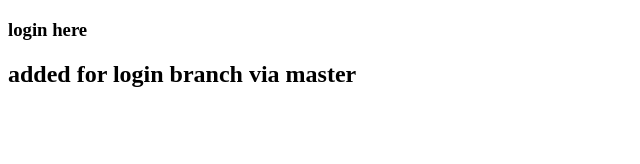
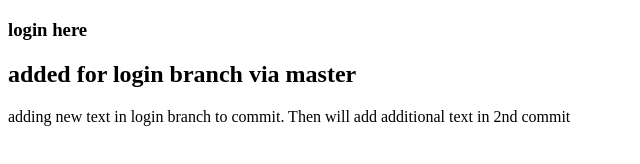
Before and after one commit to RimasJB/gitCrash, a plain HTML site: page login.html in a window 1280 px wide. Shown: the whole page, without its empty margins (0-640 px from the left). Drawn offline with Linux system fonts and the light colour scheme.

Commit message:
first of 2 commits prior to merge

```diff
--- a/login.html
+++ b/login.html
@@ -8,5 +8,6 @@
 <body>
     <h3>login here</h3>
     <h2>added for login branch via master</h2>
+    <span>adding new text in login branch to commit.  Then will add additional text in 2nd commit</span>
 </body>
 </html>
```
